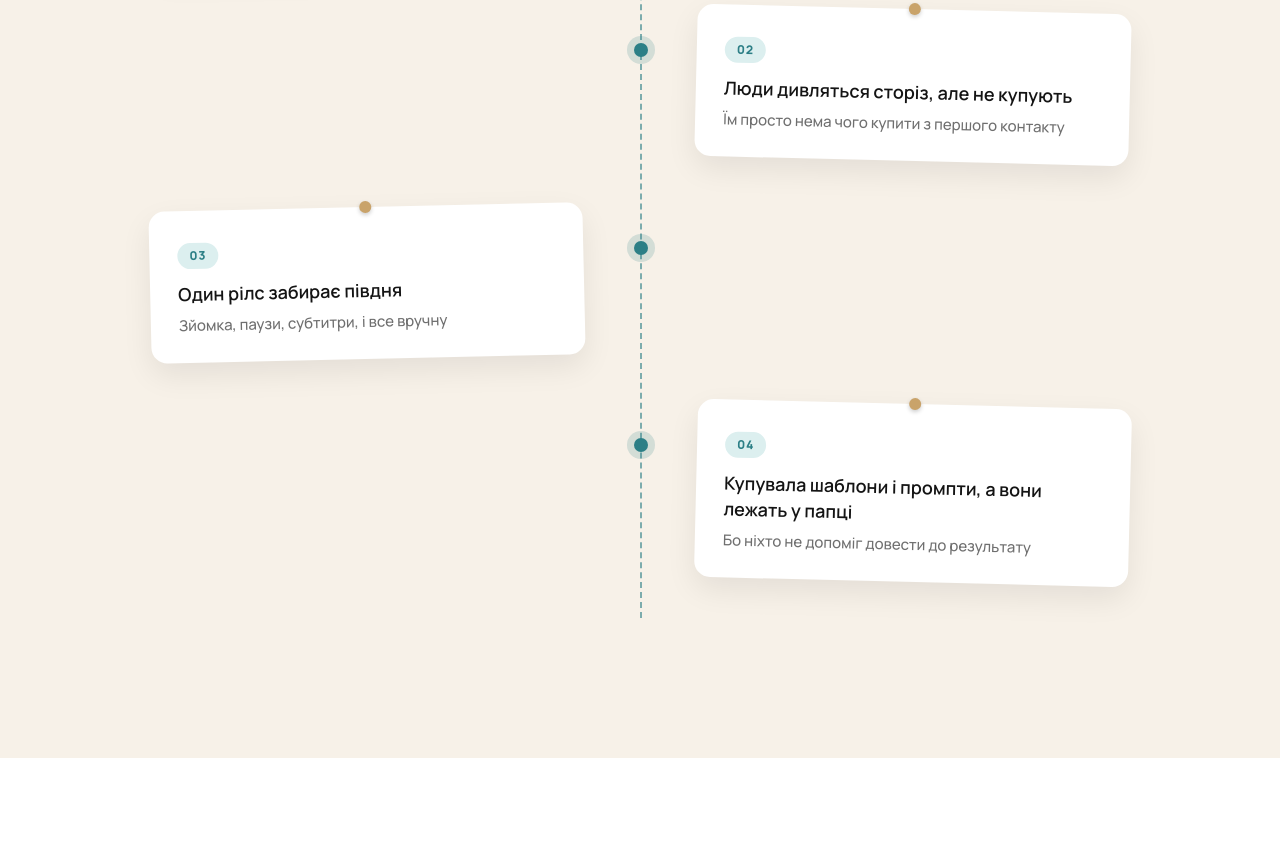
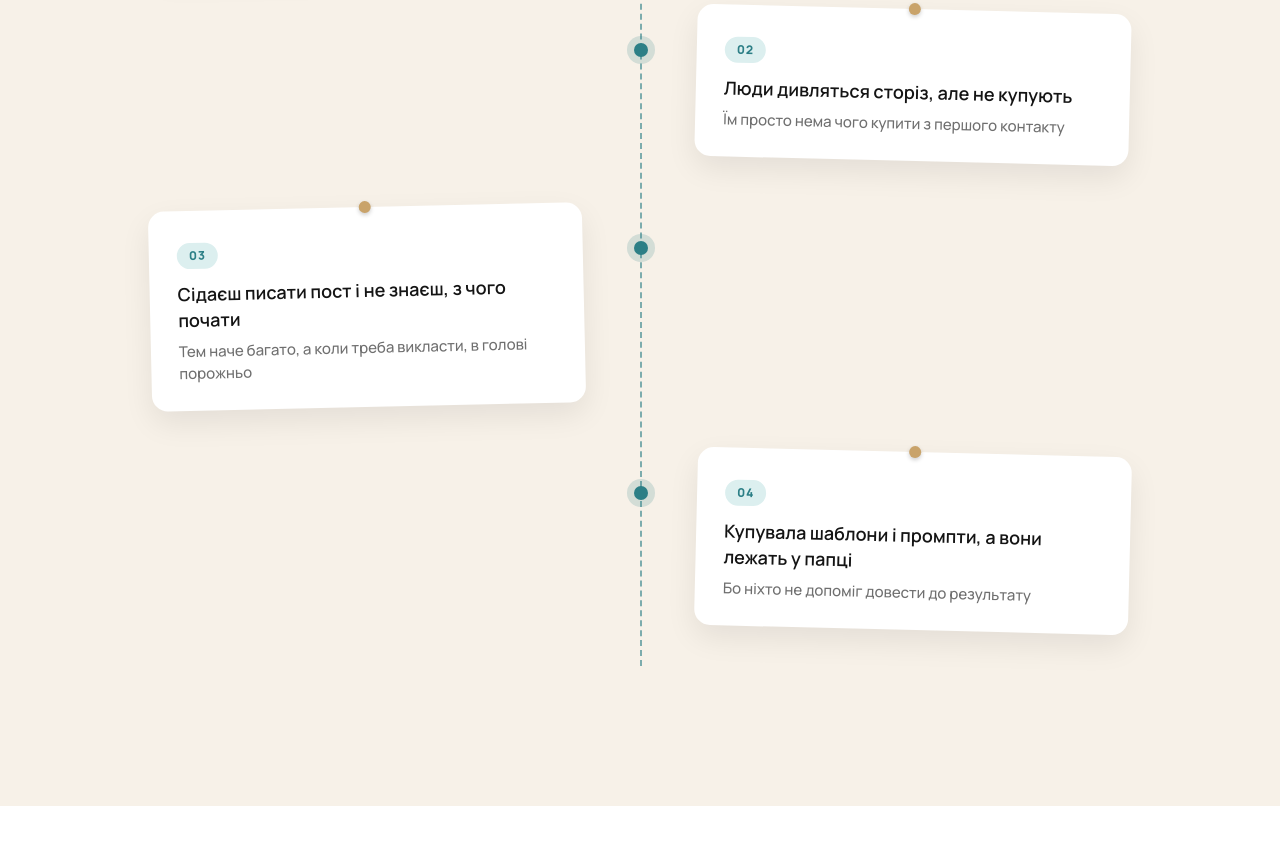
Before and after one commit to MariaDS88/mini-product, a plain HTML site: page index.html in a window 1280 px wide. Shown: the part 1495-2340 px from the top of the page. Drawn offline with Linux system fonts and the light colour scheme; a web font is replaced by a local one.

Commit message:
Біль 03: не знаєш, з чого почати пост

```diff
--- a/index.html
+++ b/index.html
@@ -354,7 +354,7 @@ var MY_SITE = "https://delicate-klepon-9a24f4.netlify.app/";         // поси
   <ol class="tl">
     <li><div class="pcard"><span class="num">01</span><p>Просиш написати пост і отримуєш текст, який міг написати будь-хто<span>Бо ШІ нічого не знає про тебе і твоїх клієнтів</span></p></div></li>
     <li><div class="pcard"><span class="num">02</span><p>Люди дивляться сторіз, але не купують<span>Їм просто нема чого купити з першого контакту</span></p></div></li>
-    <li><div class="pcard"><span class="num">03</span><p>Один рілс забирає півдня<span>Зйомка, паузи, субтитри, і все вручну</span></p></div></li>
+    <li><div class="pcard"><span class="num">03</span><p>Сідаєш писати пост і не знаєш, з чого почати<span>Тем наче багато, а коли треба викласти, в голові порожньо</span></p></div></li>
     <li><div class="pcard"><span class="num">04</span><p>Купувала шаблони і промпти, а вони лежать у папці<span>Бо ніхто не допоміг довести до результату</span></p></div></li>
   </ol>
 </div></section>
```
